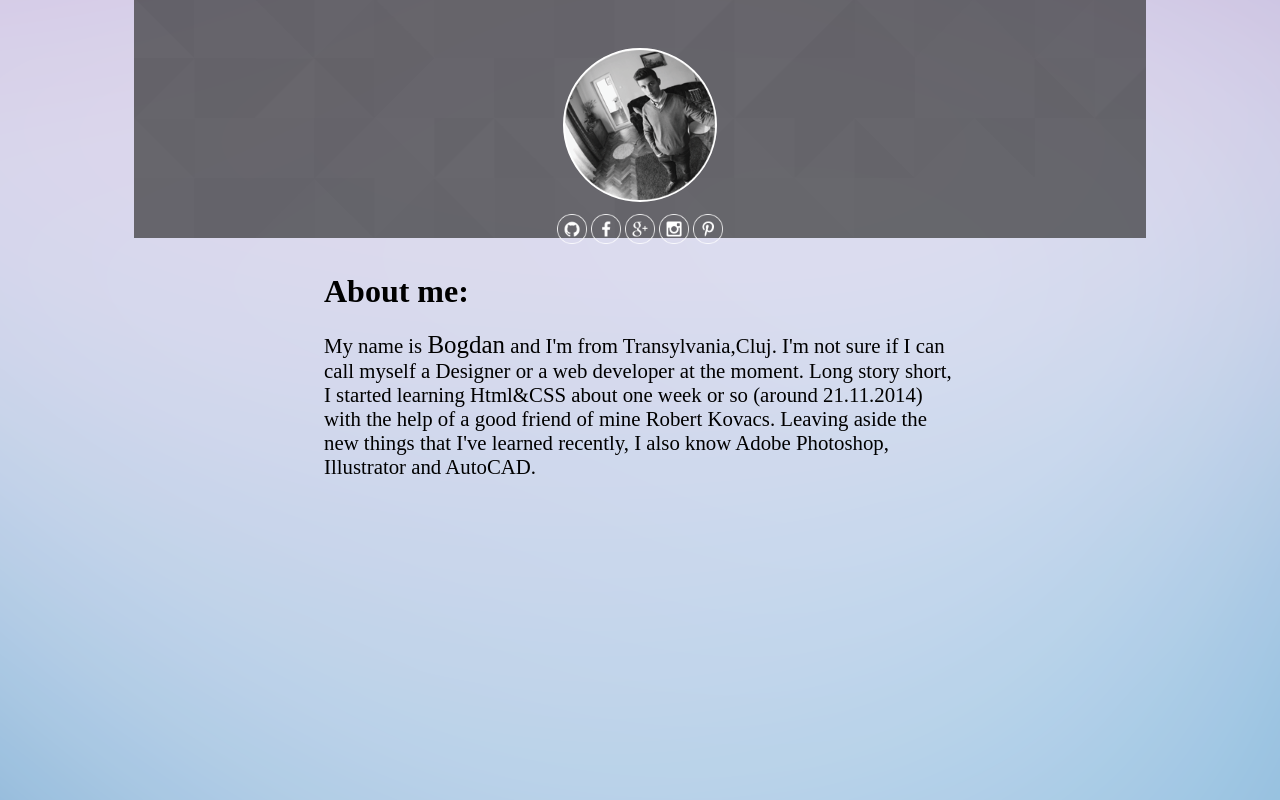
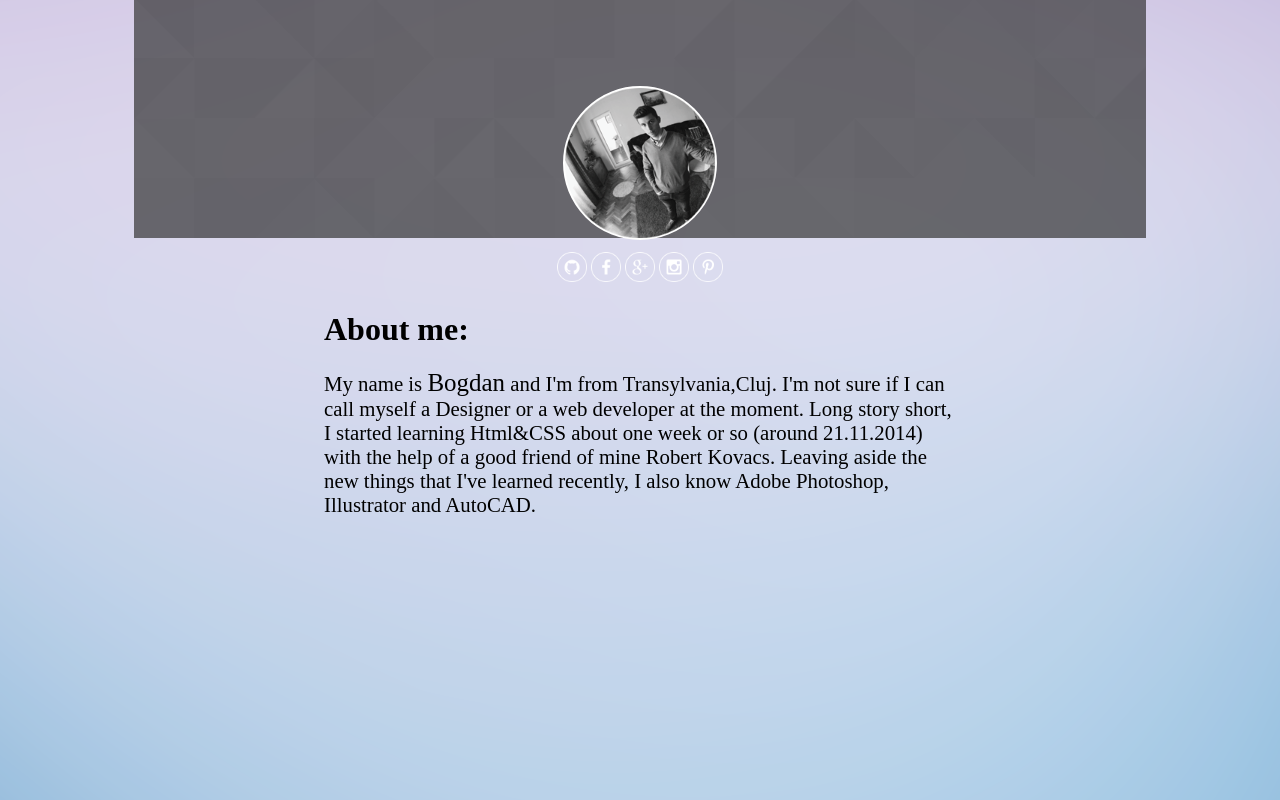
Before and after one commit to bogdan12893/bogdan12893.github.io, a plain HTML site: page index.html in a window 1280 px wide. Shown: the top 800 px of the page. Drawn offline with Linux system fonts and the light colour scheme.

Commit message:
position

```diff
--- a/css/components.css
+++ b/css/components.css
@@ -11,7 +11,7 @@
 }
 #round{
 	position:relative;
-	margin-top:-15%;
+	margin-top:-12%;
 	margin-left:auto;
 	margin-right:auto;
 	width:150px;
```
